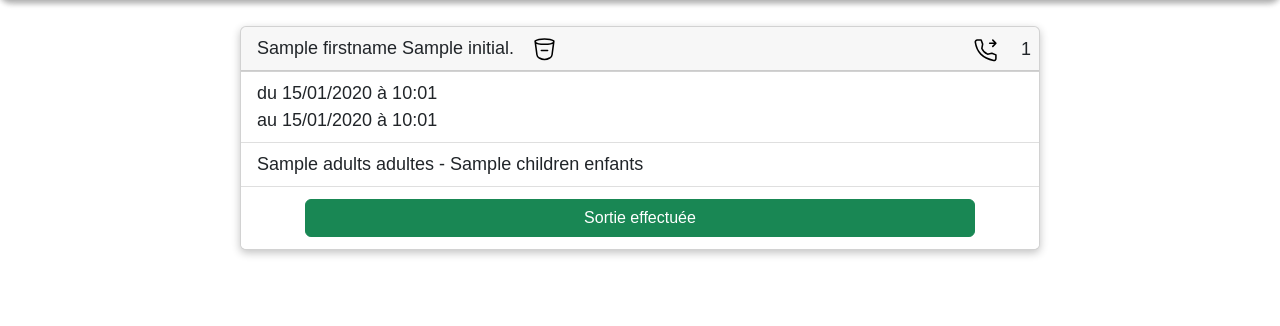
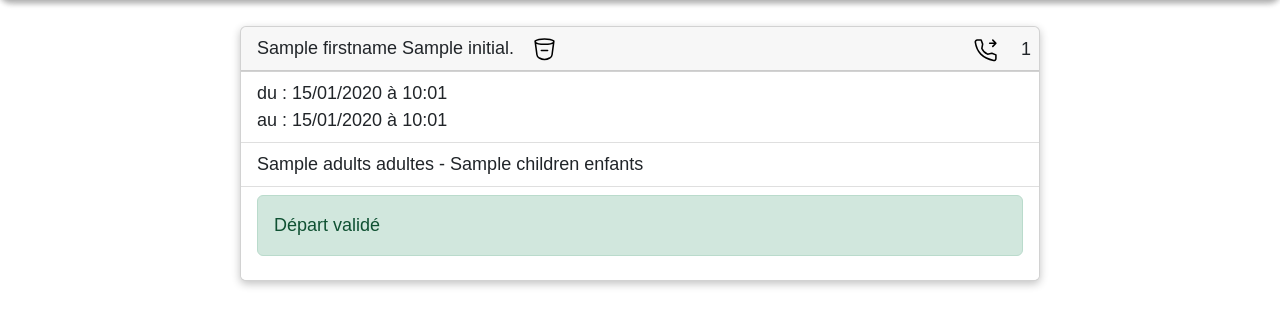
Before and after one commit to sebastien-violante/cdlp-planning, a Symfony app: template templates/home/index.html.twig in a window 1280 px wide. Shown: the part 100-426 px from the top of the page. Run offline with Twig, Linux system fonts and the light colour scheme; the template is opened without the code that fills it: most values are stand-ins (such as "Sample title", 1, 10 or a date in 2020); some libraries are stand-ins or nearby versions.

Commit message:
cleaned improvment

```diff
--- a/templates/home/index.html.twig
+++ b/templates/home/index.html.twig
@@ -10,23 +10,30 @@
 
 <div class="example-wrapper top">
     {% for client in clients %}
-        <div class="card my-2 relative box-shadow" style=
-        "backgound-color:{{ (client.cleaned == true) ? 'black' : 'black' }}">
+        <div class="card my-2 relative box-shadow">
             <div class="card-header">{{ client.firstname }} {{ client.initial }}.<a href="{{ path('app_delete', {'id': client.id }) }}" onclick="return confirm('Etes-vous sûr de supprimer ce client ?');"><img class="icon" src="{{ asset('_assets/pictures/bin.svg')}}"></a></div>
             <div class="position-absolute end-0 pe-2" style="line-height: 2.5em">
                 <img src="{{ asset('_assets/pictures/phone.svg')}}" class="icon">
-                {{ client.phoneNumber }} </div>
+                {{ client.phoneNumber }}
+            </div>
             <ul class="list-group list-group-flush">
-                <li class="list-group-item">du {{ client.arrivalDate|date("d/m/Y à H:m") }}<br>
-                au {{ client.departureDate|date("d/m/Y à H:m") }}</li>
+                <li class="list-group-item">du : {{ client.arrivalDate|date("d/m/Y à H:m") }}<br>
+                au : {{ client.departureDate|date("d/m/Y à H:m") }}</li>
                 <li class="list-group-item">{{ client.adults }} {{ (client.adults > 1) ? 'adultes' : 'adulte' }}
                 - {{ client.children }} {{ (client.children > 1) ? 'enfants' : 'enfant'  }}</li>
                 <li class="list-group-item">
-                <form class="my-1 w-100 px-5" method="POST" action="{{ path('app_clean', {'id': client.id }) }}">
-                    <input class="btn btn-success w-100" type="submit" value="Sortie effectuée">
-                </form>
+                    {% if client.cleaned == false %}
+                        <form class="my-1 w-100 px-5" method="POST" action="{{ path('app_clean', {'id': client.id }) }}">
+                            <input class="btn btn-success w-100" type="submit" value="Valider le départ">
+                        </form>
+                    {% else %}
+                        <div class="alert alert-success" role="alert">
+                            Départ validé
+                        </div>
+                    {% endif %}
                 </li>
             </ul>
+        </div>
     {% endfor %}
 </div>
 {% endblock %}
```
